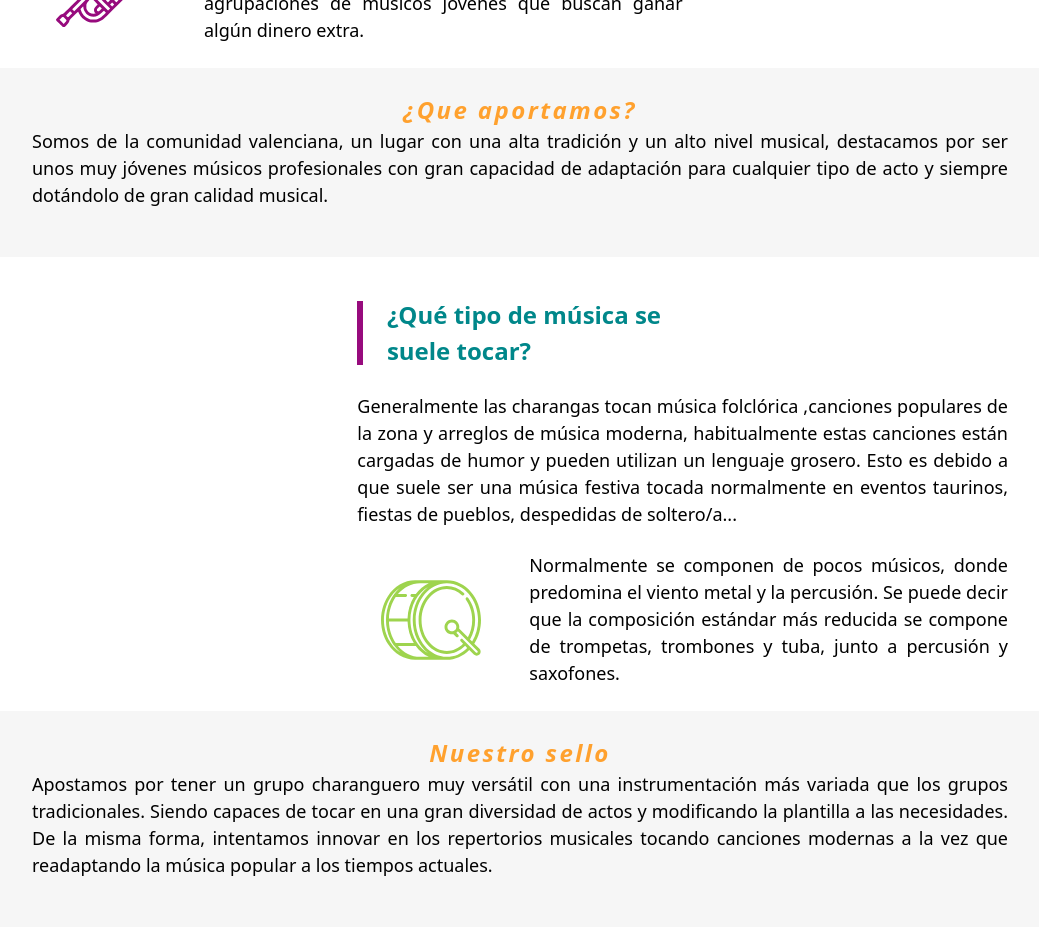
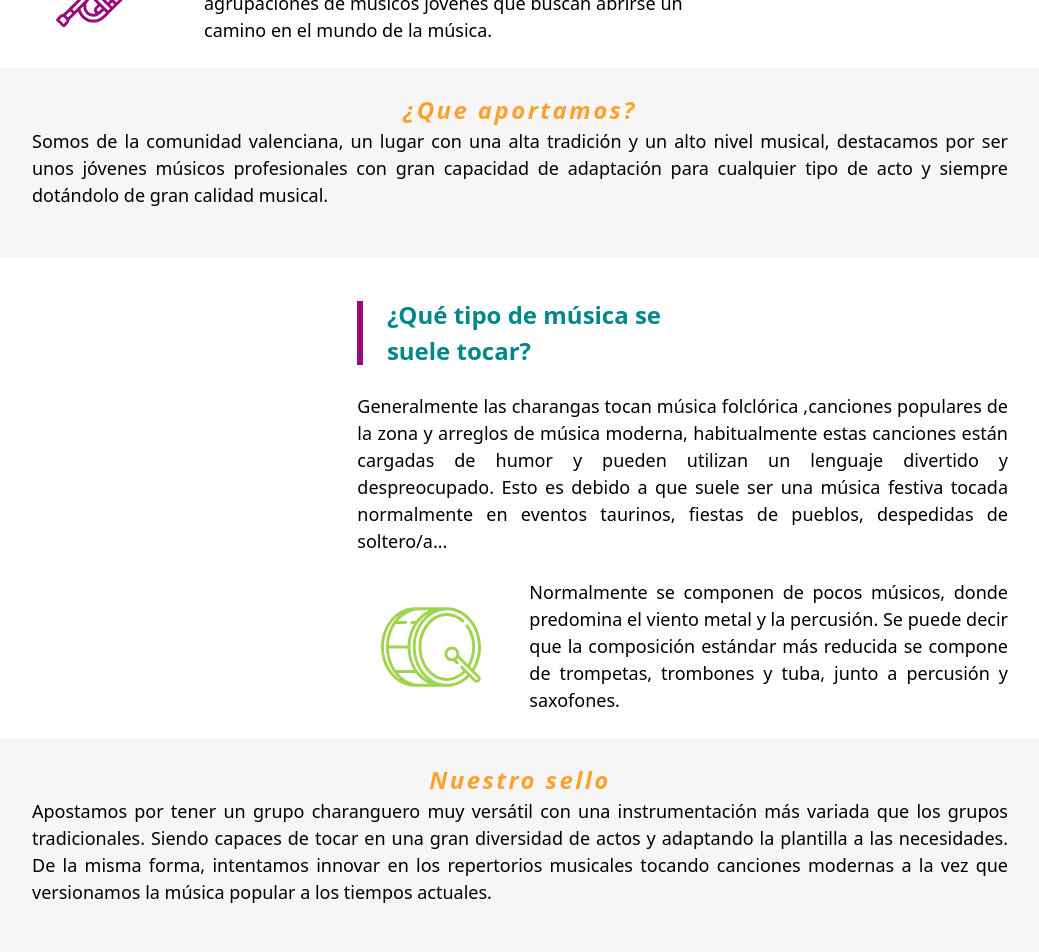
Before and after one commit to IvanPenyaHuguet/web-charanga-carrer, a Next.js app: page / in a window 1280 px wide. Shown: the part 1340-2292 px from the top of the page, without its empty margins (120-1159 px from the left). Built offline with nearby package versions, Linux system fonts and the light colour scheme.

Commit message:
Text changes

```diff
--- a/pages/index.js
+++ b/pages/index.js
@@ -30,7 +30,7 @@ function Home() {
                 Aunque este tipo de asociaciones musicales gozan de gran
                 tradición en España pero su nombre depende de la zona en la que
                 se haga referencia. Generalmente agrupaciones de músicos jóvenes
-                que buscan ganar algún dinero extra.
+                que buscan abrirse un camino en el mundo de la música.
               </p>
             </div>
           </div>
@@ -44,10 +44,9 @@ function Home() {
             </h3>
             <p>
               Somos de la comunidad valenciana, un lugar con una alta tradición
-              y un alto nivel musical, destacamos por ser unos muy jóvenes
-              músicos profesionales con gran capacidad de adaptación para
-              cualquier tipo de acto y siempre dotándolo de gran calidad
-              musical.
+              y un alto nivel musical, destacamos por ser unos jóvenes músicos
+              profesionales con gran capacidad de adaptación para cualquier tipo
+              de acto y siempre dotándolo de gran calidad musical.
             </p>
           </div>
         </Container>
@@ -65,9 +64,9 @@ function Home() {
               Generalmente las charangas tocan música folclórica ,canciones
               populares de la zona y arreglos de música moderna, habitualmente
               estas canciones están cargadas de humor y pueden utilizan un
-              lenguaje grosero. Esto es debido a que suele ser una música
-              festiva tocada normalmente en eventos taurinos, fiestas de
-              pueblos, despedidas de soltero/a...
+              lenguaje divertido y despreocupado. Esto es debido a que suele ser
+              una música festiva tocada normalmente en eventos taurinos, fiestas
+              de pueblos, despedidas de soltero/a...
             </p>
             <div className="lg:col-start-2 col-span-2 flex flex-no-wrap items-center lg:ml-6 md:ml-4">
               <i className="w-1/5 mr-6">
@@ -92,10 +91,10 @@ function Home() {
             <p>
               Apostamos por tener un grupo charanguero muy versátil con una
               instrumentación más variada que los grupos tradicionales. Siendo
-              capaces de tocar en una gran diversidad de actos y modificando la
+              capaces de tocar en una gran diversidad de actos y adaptando la
               plantilla a las necesidades. De la misma forma, intentamos innovar
               en los repertorios musicales tocando canciones modernas a la vez
-              que readaptando la música popular a los tiempos actuales.
+              que versionamos la música popular a los tiempos actuales.
             </p>
           </div>
         </Container>
```
